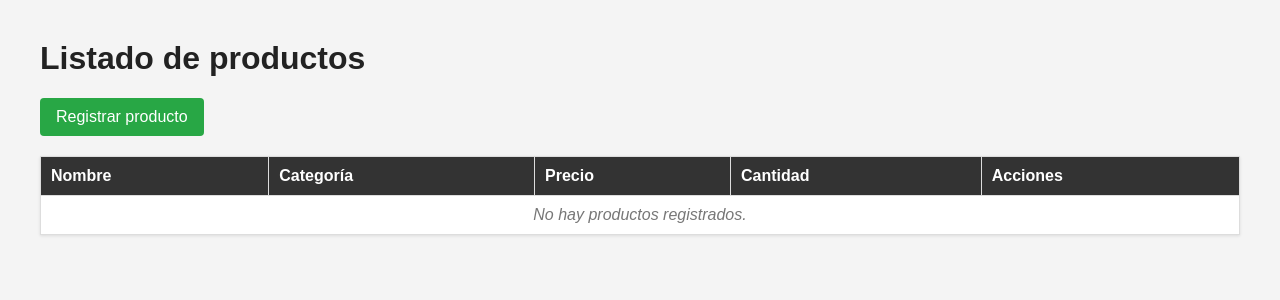
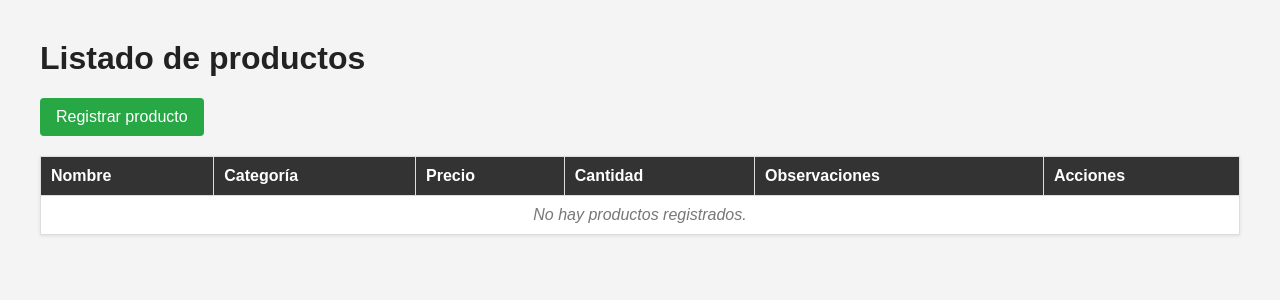
Before and after one commit to franksmithhurtadohurtado-ai/Django_pagina_web, a Django app: page / in a window 1280 px wide. Shown: the top 300 px of the page. Run offline with Django 5.2, Linux system fonts and the light colour scheme; data that the repository does not hold is empty.

Commit message:
style: agregar CSS a listado y detalle, agregar campo observaciones

```diff
--- a/tienda/productos/forms.py
+++ b/tienda/productos/forms.py
@@ -5,4 +5,4 @@ from .models import Producto
 class ProductoForm(forms.ModelForm):
     class Meta:
         model = Producto
-        fields = ["nombre", "categoria", "precio", "cantidad"]
+        fields = ["nombre", "categoria", "precio", "cantidad", "observaciones"]
--- a/tienda/productos/models.py
+++ b/tienda/productos/models.py
@@ -2,6 +2,7 @@ from django.db import models
 
 class Producto(models.Model):
     nombre = models.CharField(max_length=100)
-    categoria = models.CharField(max_length=50)
+    categoria = models.CharField(max_length=100)
     precio = models.DecimalField(max_digits=10, decimal_places=2)
     cantidad = models.IntegerField()
+    observaciones = models.TextField(blank=True, null=True)
--- a/tienda/templates/detalle.html
+++ b/tienda/templates/detalle.html
@@ -42,6 +42,7 @@
         <div class="campo"><span>Categoría</span><strong>{{ producto.categoria }}</strong></div>
         <div class="campo"><span>Precio</span><strong>${{ producto.precio }}</strong></div>
         <div class="campo"><span>Cantidad</span><strong>{{ producto.cantidad }}</strong></div>
+        <div class="campo"><span>Observaciones</span><strong>{{ producto.observaciones|default:"-"|linebreaksbr }}</strong></div>
     </div>
     <a class="volver" href="{% url 'listar_productos' %}">Volver al listado</a>
 </body>
--- a/tienda/templates/listado.html
+++ b/tienda/templates/listado.html
@@ -54,6 +54,7 @@
         <th>Categoría</th>
         <th>Precio</th>
         <th>Cantidad</th>
+        <th>Observaciones</th>
         <th>Acciones</th>
     </tr>
     {% for producto in productos %}
@@ -62,16 +63,16 @@
         <td>{{ producto.categoria }}</td>
         <td>${{ producto.precio }}</td>
         <td>{{ producto.cantidad }}</td>
+        <td>{{ producto.observaciones|default:"-" }}</td>
         <td>
             <a class="accion ver" href="{% url 'detalle_producto' producto.id %}">Ver detalle</a>
             <a class="accion editar" href="{% url 'editar_producto' producto.id %}">Editar</a>
-            <a class="accion eliminar" href="{% url 'eliminar_producto' producto.id %}"
-               onclick="return confirm('¿Eliminar este producto?');">Eliminar</a>
+            <a class="accion eliminar" href="{% url 'eliminar_producto' producto.id %}">Eliminar</a>
         </td>
     </tr>
     {% empty %}
     <tr>
-        <td colspan="5">No hay productos registrados.</td>
+        <td colspan="6">No hay productos registrados.</td>
     </tr>
     {% endfor %}
 </table>
```
Also changed, not shown: tienda/productos/migrations/0003_producto_observaciones_alter_producto_categoria.py (added), tienda/productos/urls.py (line endings or trailing spaces), tienda/productos/views.py (line endings or trailing spaces).
